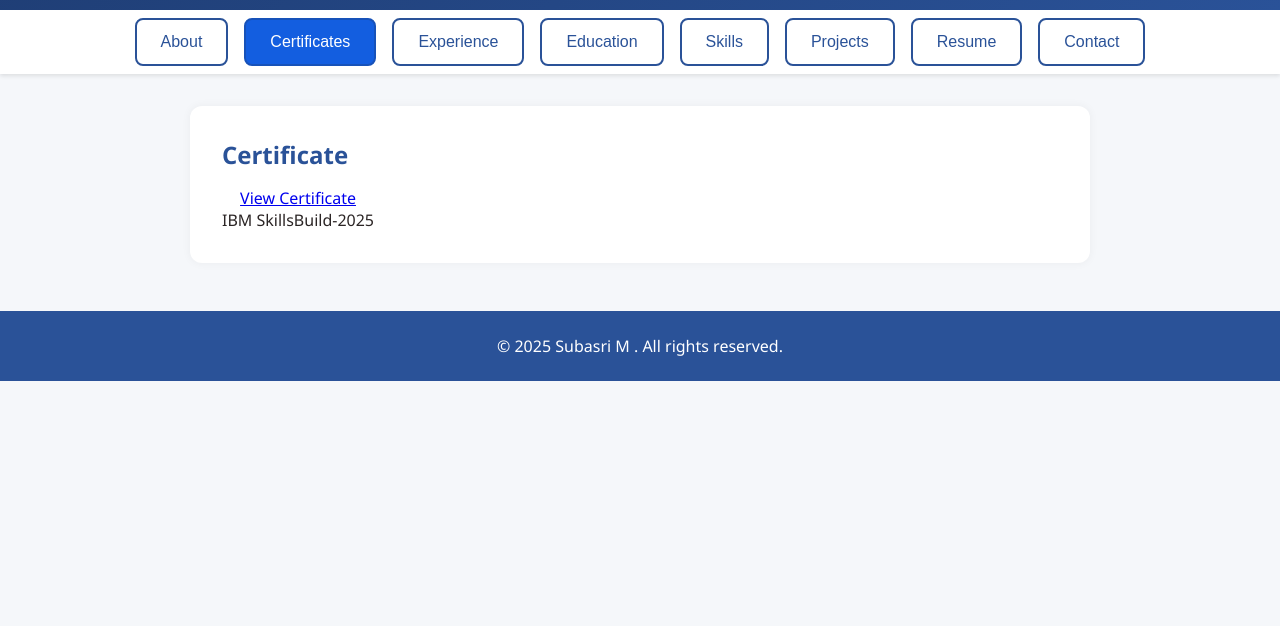
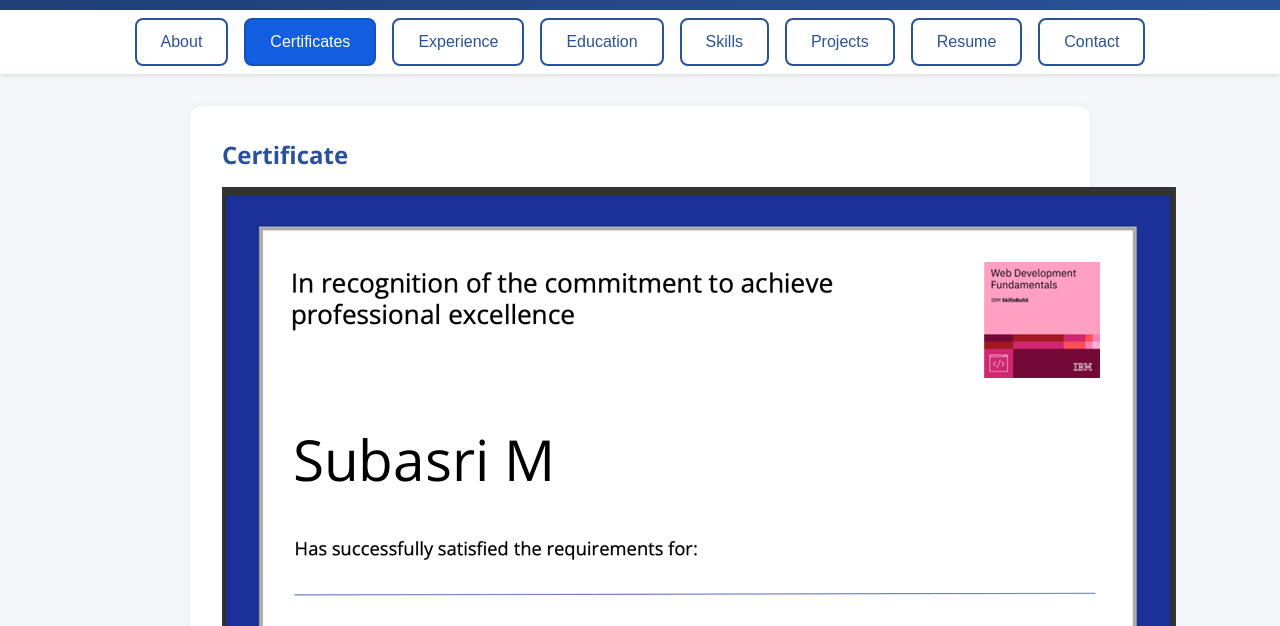
Before and after one commit to Subasri-madhavan/My_Portfolio, a plain HTML site: page index.html in a window 1280 px wide. Both pictures are taken after a click on the button "Certificates". Shown: the part 174-800 px from the top of the page. Drawn offline with Linux system fonts and the light colour scheme.

Commit message:
index.html

```diff
--- a/index.html
+++ b/index.html
@@ -272,8 +272,8 @@
   <h2>Certificate</h2>
   <div style="display: flex; flex-wrap: wrap; gap: 20px; justify-content: left;">
     <div style="text-align: center;">
-      <a href="IBM.pdf" target="_blank" >View Certificate</a>
 
+    <img src="./IBM.png"  class="certificate">
       <p>IBM SkillsBuild-2025</p>
     </div>
 
```
